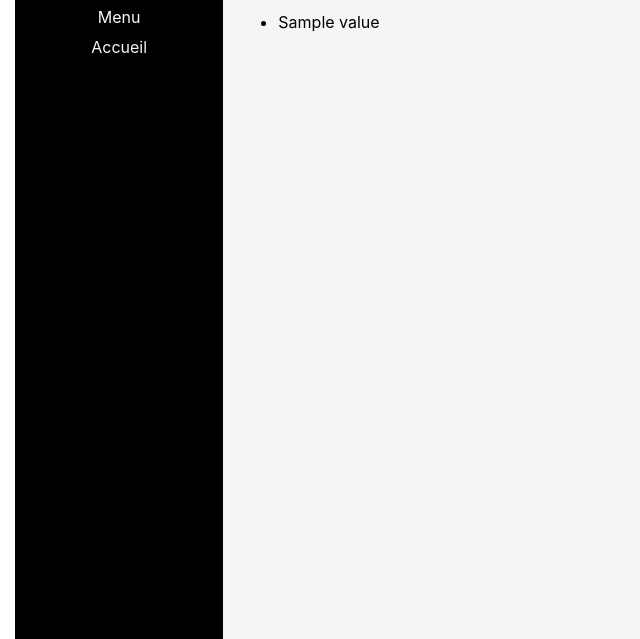
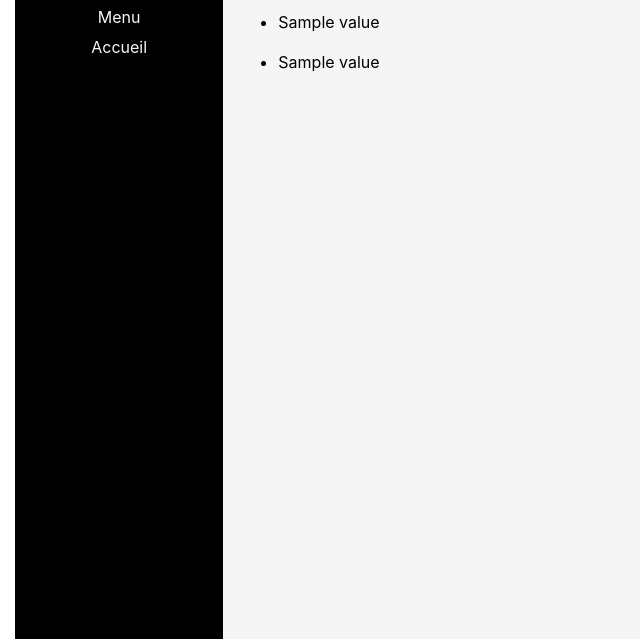
Before and after one commit to quintipio/homtik, a Django app: template mediatheque/templates/mediatheque/accueil.html in a window 1280 px wide. Shown: the part 138-777 px from the top of the page, without its empty margins (0-640 px from the left). Run offline with Django 3.2, Linux system fonts and the light colour scheme; the template is opened without the code that fills it: most values are stand-ins (such as "Sample title", 1, 10 or a date in 2020); some libraries are stand-ins or nearby versions.

Commit message:
Suite navigation

```diff
--- a/mediatheque/navigateur/view_nav.py
+++ b/mediatheque/navigateur/view_nav.py
@@ -2,6 +2,7 @@ import json
 
 from django.http import HttpResponse
 from django.shortcuts import render
+from pathlib import Path
 import os
 
 FOLDER_ROOT = "/home/vnps3445/Public"
@@ -10,6 +11,10 @@ FOLDER_ROOT = "/home/vnps3445/Public"
 def scan_folder(url: str):
     list_files = {}
     list_folder = {}
+
+    if url != "/":
+        list_folder[str(Path(url).parent)] = 'Dossier parent'
+
     for element in os.listdir(FOLDER_ROOT+url):
         if os.path.isdir(FOLDER_ROOT+url+element):
             list_folder[url+element+"/"] = element
--- a/mediatheque/templates/mediatheque/accueil.html
+++ b/mediatheque/templates/mediatheque/accueil.html
@@ -22,8 +22,18 @@
             data: {'folder': to_open},
             success: function (data) {
                 console.debug(data)
-                for el in data['list_folder']:
-                    $('liste_dossier').html
+
+                $('#liste_dossier').empty();
+                $.each(data['list_folder'], function( key, value ) {
+                    console.debug(key);
+                    $('#liste_dossier').append('<li><div onclick="open_folder('+key+')">'+value+'</div></li>');
+                });
+
+                $('#liste_fichier').empty();
+                $.each(data['list_files'], function( key, value ) {
+                    console.debug(key);
+                    $('#liste_fichier').append('<li><div onclick="open_folder('+key+')">'+value+'</div></li>');
+                });
             }
 
         });
@@ -33,7 +43,13 @@
 <div>
     <ul id="liste_dossier" class="element-navigator">
        {% for key, value in list_folder.items  %}
-        <li ><div onclick="open_folder({{key}})">{{value}}</div></li>
+        <li><div onclick="open_folder({{key}})">{{value}}</div></li>
+        {% endfor %}
+    </ul>
+
+    <ul id="liste_fichier" class="element-navigator">
+        {% for key, value in list_files.items  %}
+        <li><div onclick="open_folder({{key}})">{{value}}</div></li>
         {% endfor %}
     </ul>
 </div>
```
